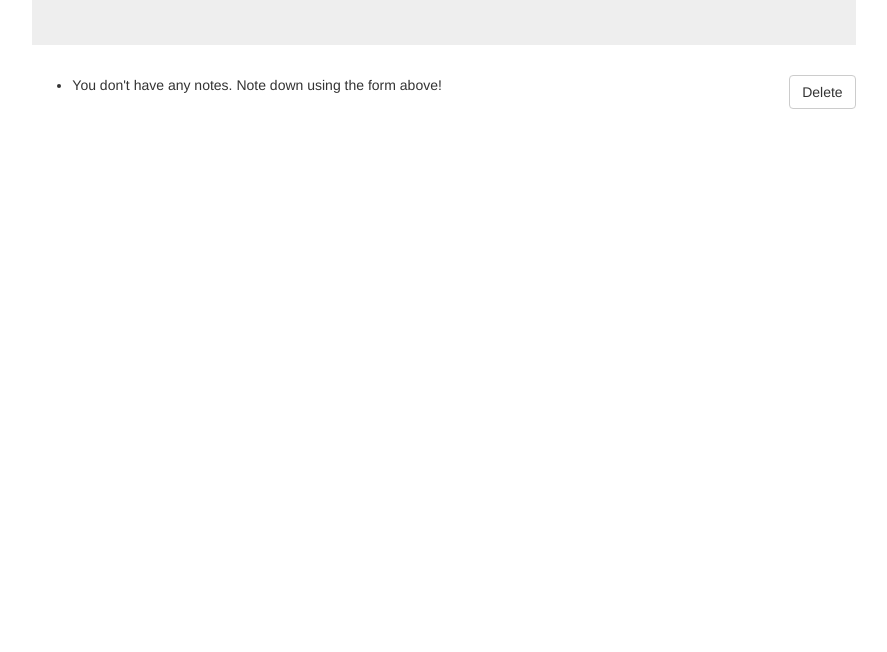
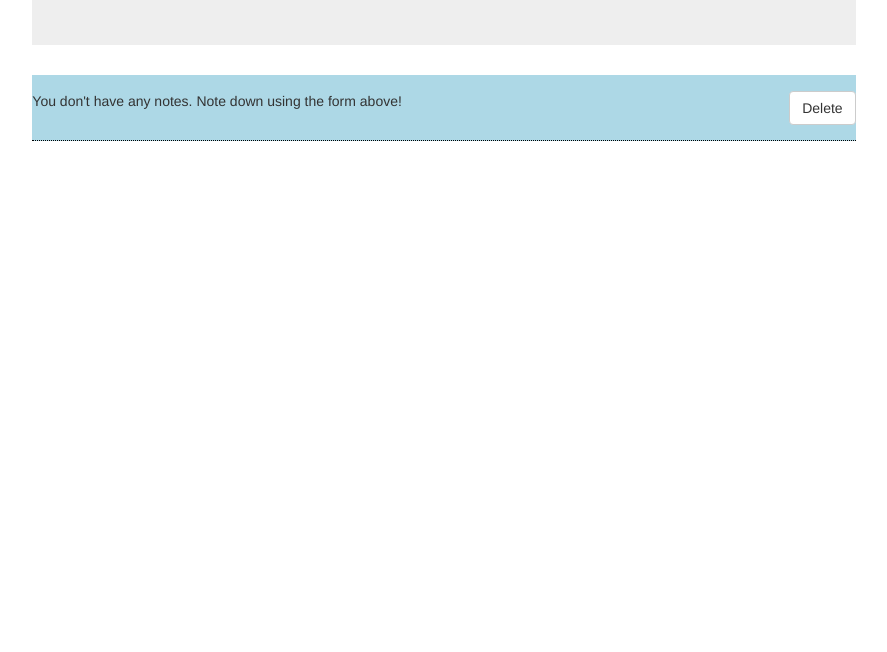
Before and after one commit to Gustash/note-ify, a React app: page / in a window 1280 px wide. Shown: the part 148-800 px from the top of the page, without its empty margins (196-1083 px from the left). Built offline with nearby package versions, Linux system fonts and the light colour scheme.

Commit message:
Added remove note functionality and some styling.

```diff
--- a/src/components/NewNoteForm.js
+++ b/src/components/NewNoteForm.js
@@ -21,7 +21,6 @@ const NewNoteForm = ({ onNewNote=f=>f }) => {
 
     const submit = (e) => {
         e.preventDefault();
-        console.log(_note.value);
         onNewNote(_note.value);
         _note.value = '';
     }
--- a/src/components/Note.js
+++ b/src/components/Note.js
@@ -1,13 +1,30 @@
 import React, { Component } from 'react';
 import { Button } from 'react-bootstrap';
 
-export default class Note extends Component {
-    render() {
-        return (
-            <li className="note-item">
-                { this.props.note }
-                <Button className="pull-right">Delete</Button>
-            </li>
-        );
+import { connect } from 'react-redux';
+import { removeNote } from '../redux/actions';
+
+const mapDispatchToProps = (dispatch) => (
+    {
+        onRemoveNote(index) {
+            dispatch(
+                removeNote(index)
+            );
+        }
     }
+);
+
+const Note = ({ note="", index=-1, onRemoveNote=f=>f }) => {
+    const removeNote = (index) => {
+        onRemoveNote(index);
+    }
+
+    return (
+        <li className="note-item">
+            { note }
+            <Button className="pull-right" onClick={() => removeNote(index)}>Delete</Button>
+        </li>
+    );
 }
+
+export default connect(null, mapDispatchToProps)(Note);
--- a/src/components/NoteList.js
+++ b/src/components/NoteList.js
@@ -11,8 +11,8 @@ const mapStateToProps = (state) => (
 
 const NoteList = (props) => {
     return (
-        <ul>
-            { props.notes.map((note, i) => <Note key={i} note={note} />) }
+        <ul className="note-list">
+            { props.notes.map((note, i) => <Note key={i} note={note} index={i} />) }
         </ul>
     );
 }
--- a/src/stylesheets/styles.css
+++ b/src/stylesheets/styles.css
@@ -1,3 +1,11 @@
 .note-item {
-    height: 50px;
+    padding-top: 16px;
+    height: 66px;
+    border-bottom: 1px dotted black;
 }
+
+.note-list {
+    background-color: lightblue;
+    list-style-type: none;
+    padding-left: 0;
+}
```
